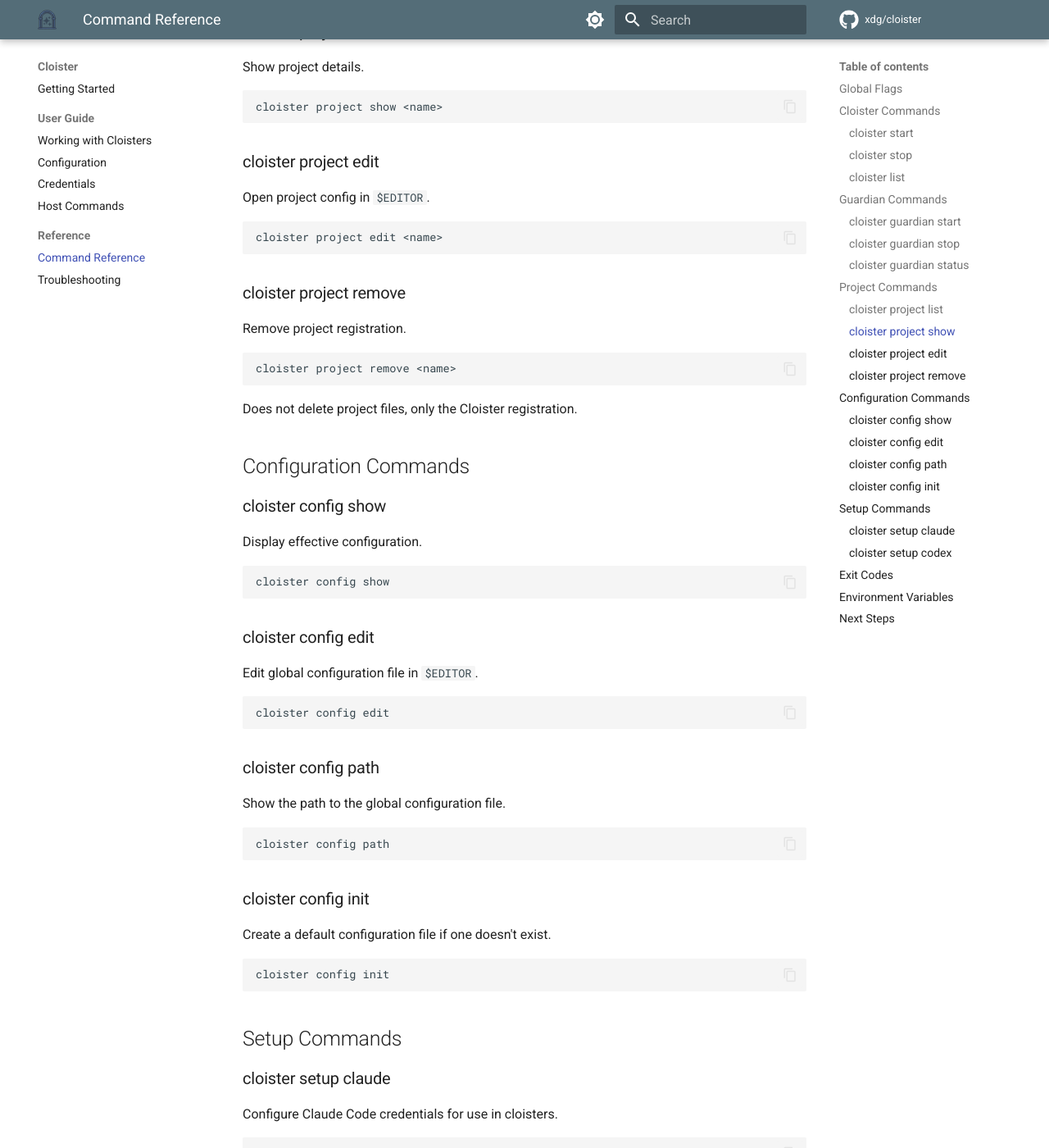
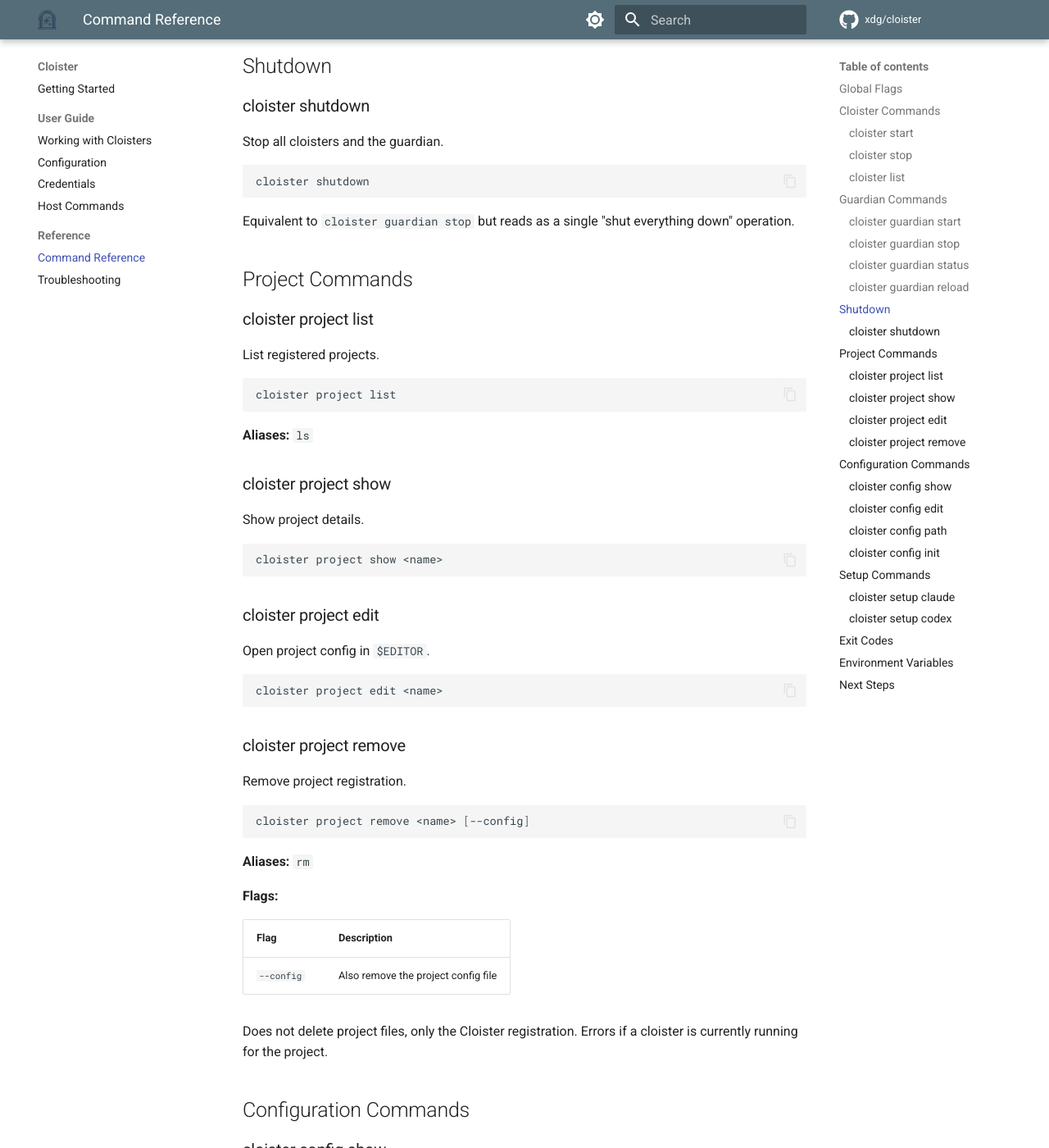
Before and after one commit to xdg/cloister, an MkDocs documentation site: the page built from docs/command-reference.md, in a window 1280 px wide and 1400 px high, scrolled down 2991 px. Shown: the whole window at 82% size. Built offline with MkDocs 1.6.1 and Material for MkDocs 9.7.7, drawn with Linux system fonts in a browser that asks for light colours; comment, search, counter and statistics services are not loaded; some of the changed text lies outside the part shown.

Commit message:
Update command reference for current CLI implementation
Add --debug and --silent global flags, cloister shutdown and guardian
reload commands, and project list/remove aliases with --config flag.

Co-Authored-By: Claude <noreply@anthropic.com>

````diff
--- a/docs/command-reference.md
+++ b/docs/command-reference.md
@@ -126,6 +128,26 @@ Active tokens: 2
 Executor: running (PID 12345)
 ```
 
+### cloister guardian reload
+
+Reload guardian configuration without restarting.
+
+```bash
+cloister guardian reload
+```
+
+## Shutdown
+
+### cloister shutdown
+
+Stop all cloisters and the guardian.
+
+```bash
+cloister shutdown
+```
+
+Equivalent to `cloister guardian stop` but reads as a single "shut everything down" operation.
+
 ## Project Commands
 
 ### cloister project list
@@ -135,6 +157,8 @@ List registered projects.
 ```bash
 cloister project list
 ```
+
+**Aliases:** `ls`
 
 ### cloister project show
 
@@ -157,10 +181,18 @@ cloister project edit <name>
 Remove project registration.
 
 ```bash
-cloister project remove <name>
+cloister project remove <name> [--config]
 ```
 
-Does not delete project files, only the Cloister registration.
+**Aliases:** `rm`
+
+**Flags:**
+
+| Flag | Description |
+|------|-------------|
+| `--config` | Also remove the project config file |
+
+Does not delete project files, only the Cloister registration. Errors if a cloister is currently running for the project.
 
 ## Configuration Commands
 
````
Also changed, not shown: other parts of docs/command-reference.md (+2 -0 lines).
